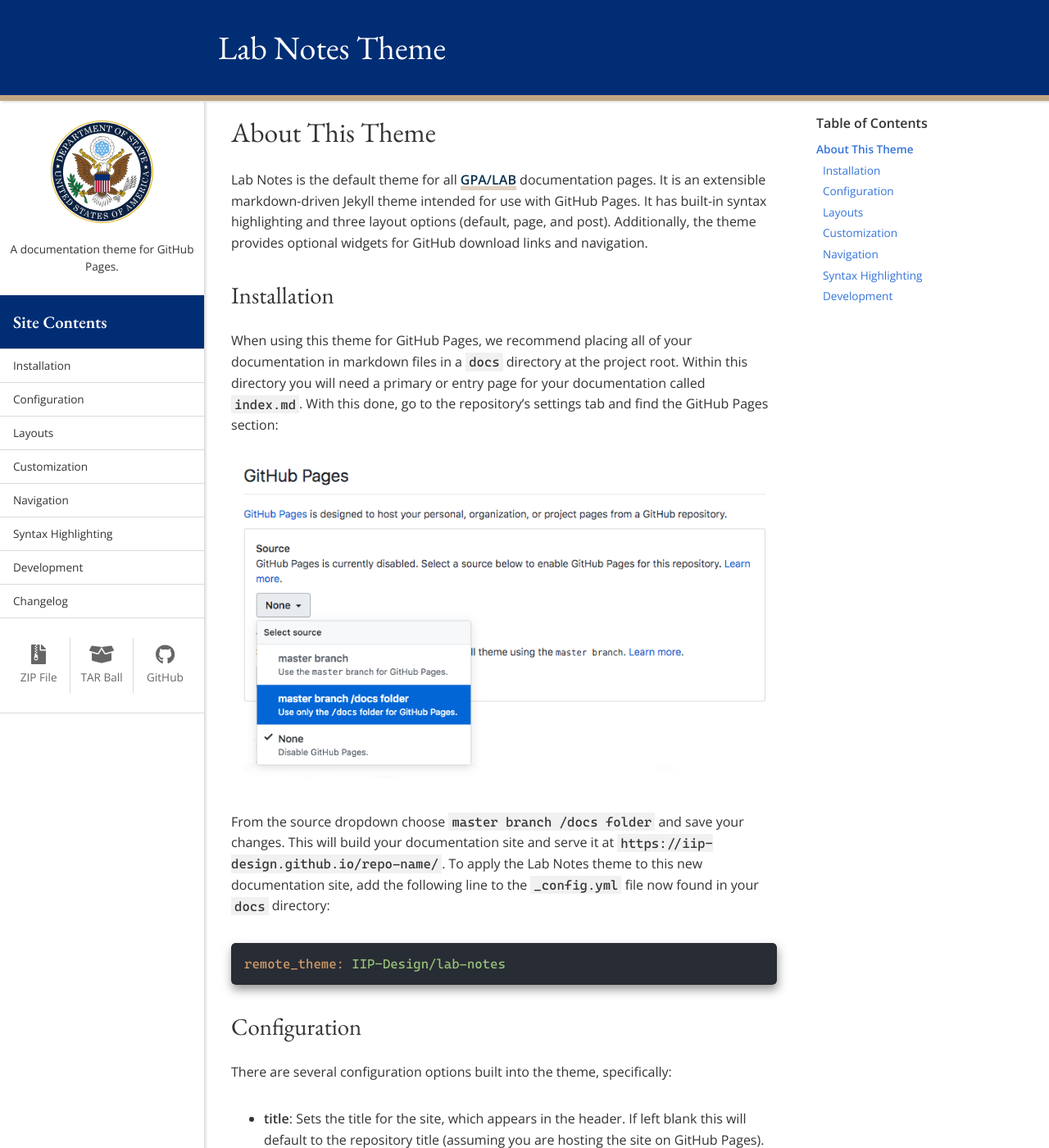
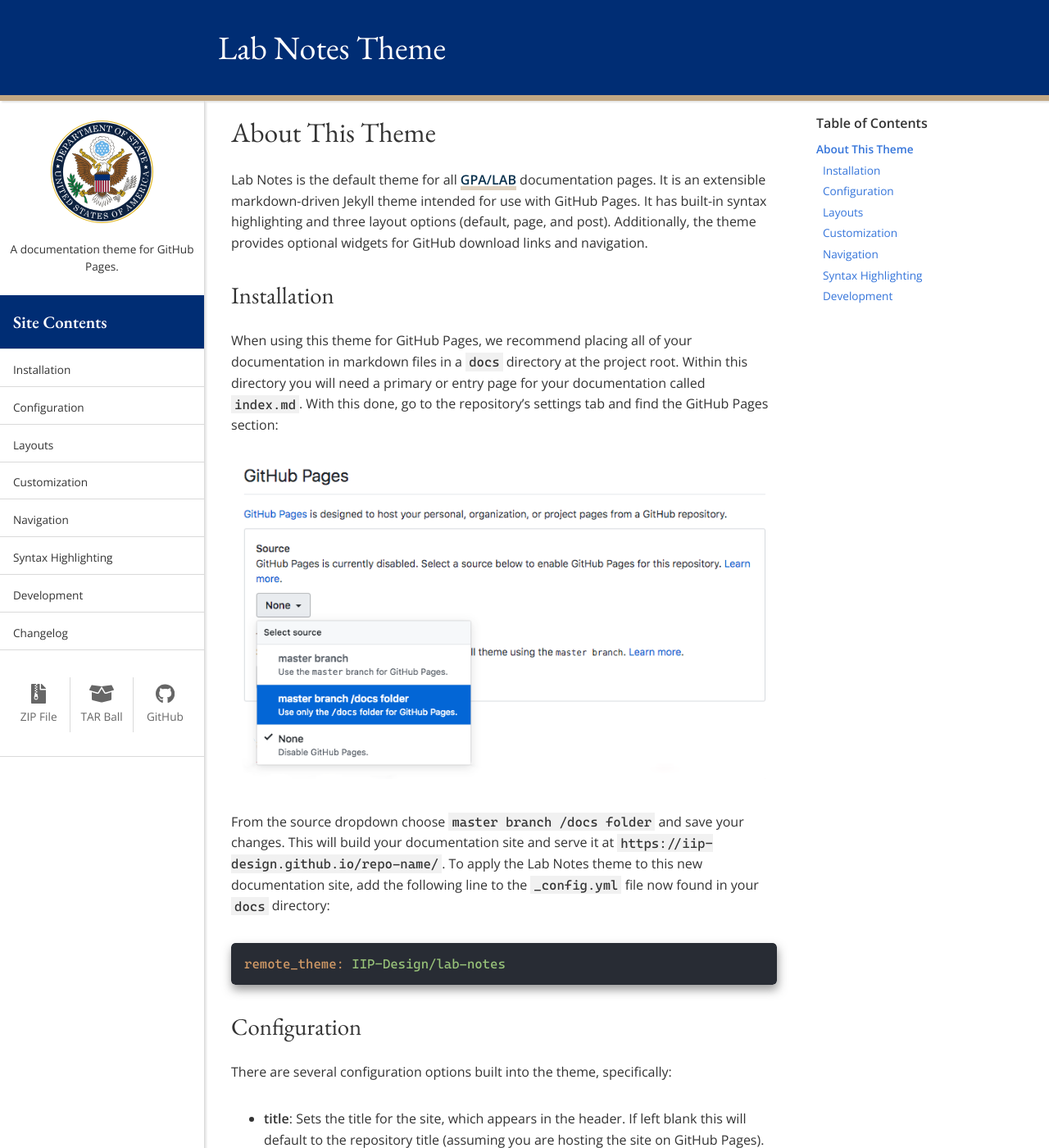
Before and after one commit to IIP-Design/lab-notes, a Jekyll site: the page built from index.md, in a window 1280 px wide and 1400 px high. Shown: the whole window at 82% size. Built offline with Jekyll 4.4.1, drawn with Linux system fonts in a browser that asks for light colours.

Commit message:
feat: set small margins between li elements and ul/ol elements nested within an li

```diff
--- a/_sass/base.scss
+++ b/_sass/base.scss
@@ -123,6 +123,12 @@
   margin: 1.5rem 0 2rem 0;
 }
 
+li,
+li > ol,
+li > ul {
+  margin: 0.3rem 0;
+}
+
 pre {
   overflow: auto;
 }
```
